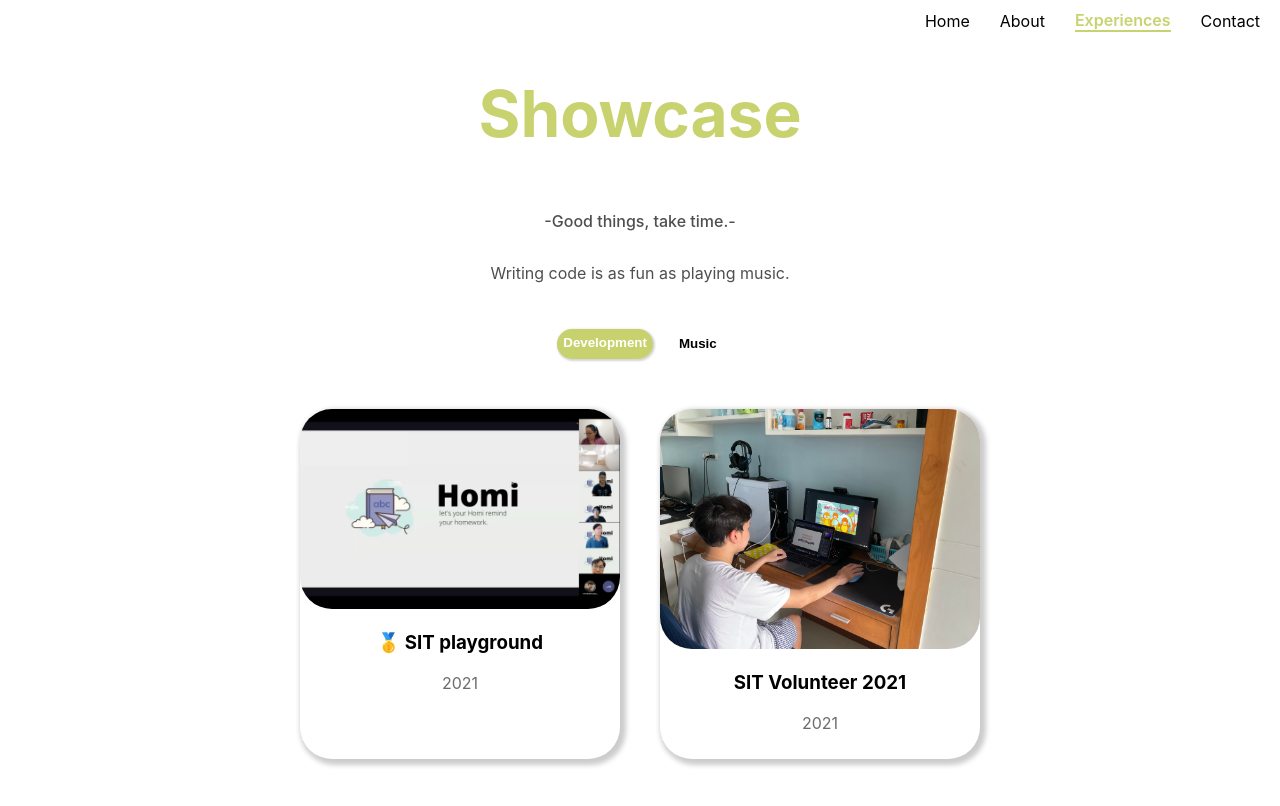
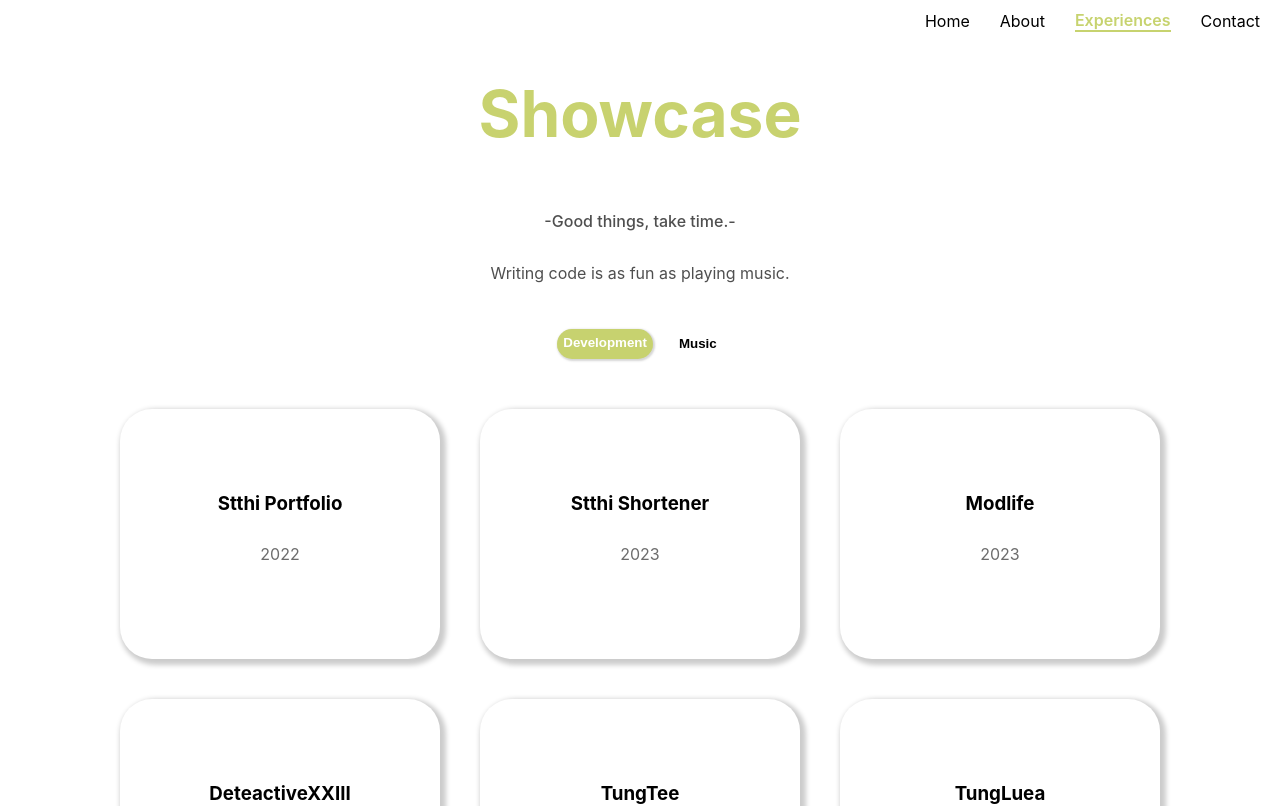
Before and after one commit to jigneng1/Stthi, a Next.js app: page /experiences in a window 1280 px wide. Shown: the top 806 px of the page. Built offline with nearby package versions, Linux system fonts and the light colour scheme.

Commit message:
edit project

```diff
--- a/components/Project.js
+++ b/components/Project.js
@@ -2,39 +2,73 @@ import Link from "next/link";
 import React, { Fragment } from "react";
 function Project() {
   const data = [
+    // {
+    //   id: 1,
+    //   intro: "graphic design & developer",
+    //   content:
+    //     "A project that allows students to research and study to create services on a given topic, the 2021 topic is Homework Services.",
+    //   title: "🥇 SIT playground",
+    //   year: "2021",
+    //   img: "/assets/award/playground.png",
+    //   link:""
+    // },
+    // {
+    //   id: 2,
+    //   intro: "graphic design",
+    //   content:
+    //     "a volunteer project of the SIT faculty. I am in a design position to jointly make stories for the Foundation for the Blind.",
+    //   title: "SIT Volunteer 2021",
+    //   year: "2021",
+    //   img: "/assets/award/Sit vorunteer.jpg",
+    //   link:""
+    // },
     {
       id: 1,
-      intro: "graphic design & consulting",
-      content:
-        "A project that allows students to research and study to create services on a given topic, the 2021 topic is Homework Services.",
-      title: "🥇 SIT playground",
-      year: "2021",
-      img: "/assets/award/playground.png",
-      front: "",
-      back: "",
-      socket: "",
-      db: "",
-      link: "experiences/playground",
-      css: "",
-      site: "",
-      github: "",
+      intro: "Frontend Developer",
+      content: "My own portfolio website",
+      title: "Stthi Portfolio",
+      year: "2022",
+      link: "https://github.com/jigneng1/Stthi",
     },
     {
       id: 2,
-      intro: "graphic design",
-      content:
-        "a volunteer project of the SIT faculty. I am in a design position to jointly make stories for the Foundation for the Blind.",
-      title: "SIT Volunteer 2021",
-      year: "2021",
-      img: "/assets/award/Sit vorunteer.jpg",
-      front: "",
-      back: "",
-      socket: "",
-      db: "",
-      link: "",
-      css: "",
-      site: "",
-      github: "",
+      intro: "Fullstack Developer",
+      content: "Web application service that can create shorten url",
+      title: "Stthi Shortener",
+      year: "2023",
+      link: "https://github.com/jigneng1/ShortLink",
+    },
+    {
+      id: 3,
+      intro: "Fullstack Developer",
+      content: "Social Application for KMUTT students",
+      title: "Modlife",
+      year: "2023",
+      link: "https://github.com/CSSIT22/studentlife",
+    },
+    {
+      id: 4,
+      intro: "Fullstack Developer",
+      content: "Web aplication for CS firstdate 202",
+      title: "DeteactiveXXIII",
+      year: "2023",
+      link: "https://github.com/ThisTine/detectiveXXIII-frontend",
+    },
+    {
+      id: 5,
+      intro: "Project Manager & Fullstack",
+      content: "Application to join event with the same interesting",
+      title: "TungTee",
+      year: "2023",
+      link: "https://github.com/jigneng1/TungTee",
+    },
+    {
+      id: 6,
+      intro: "Devops Developer",
+      content: "Mobile Application to solve the foodwaste problem",
+      title: "TungLuea",
+      year: "2023",
+      link: "https://github.com/sorasora46/Tungleua",
     },
   ];
   return (
@@ -44,14 +78,13 @@ function Project() {
           <div key={item.id}>
             <div className="row">
               <div className="container">
-                <img
+                {/* <img
                   src={item.img}
                   style={{ width: "320px", borderRadius: "32px" }}
-                ></img>
+                ></img> */}
 
                 <h3 className="font">{item.title}</h3>
                 <p>{item.year}</p>
-
                 <br />
                 <div className="hoverdiv">
                   <div className="content">
@@ -61,6 +94,7 @@ function Project() {
                     <p>{item.content}</p>
                   </div>
 
+                  {/* {handleLinkButton(item.link)} */}
                   <Link href={item.link}>
                     <button className="button">
                       <span
@@ -120,12 +154,15 @@ function Project() {
         }
         .container {
           width: 320px;
-          height: 350px;
+          height: 250px;
           box-shadow: 3px 3px 5px 3px #ccc;
           margin: 20px;
           border-radius: 32px;
           transform: scale(1);
           transition: all 0.3s ease-in-out;
+          display: flex;
+          flex-direction: column;
+          justify-content: center;
         }
         .hoverdiv {
           position: absolute;
@@ -154,6 +191,10 @@ function Project() {
           justify-content: center;
           flex-direction: row;
         }
+        .tech{
+          boder:solid 10px  #c7d36f
+          margin: 10px 10px
+        }
       `}</style>
     </Fragment>
   );
```
Also changed, not shown: public/assets/award/logo.png (added).
